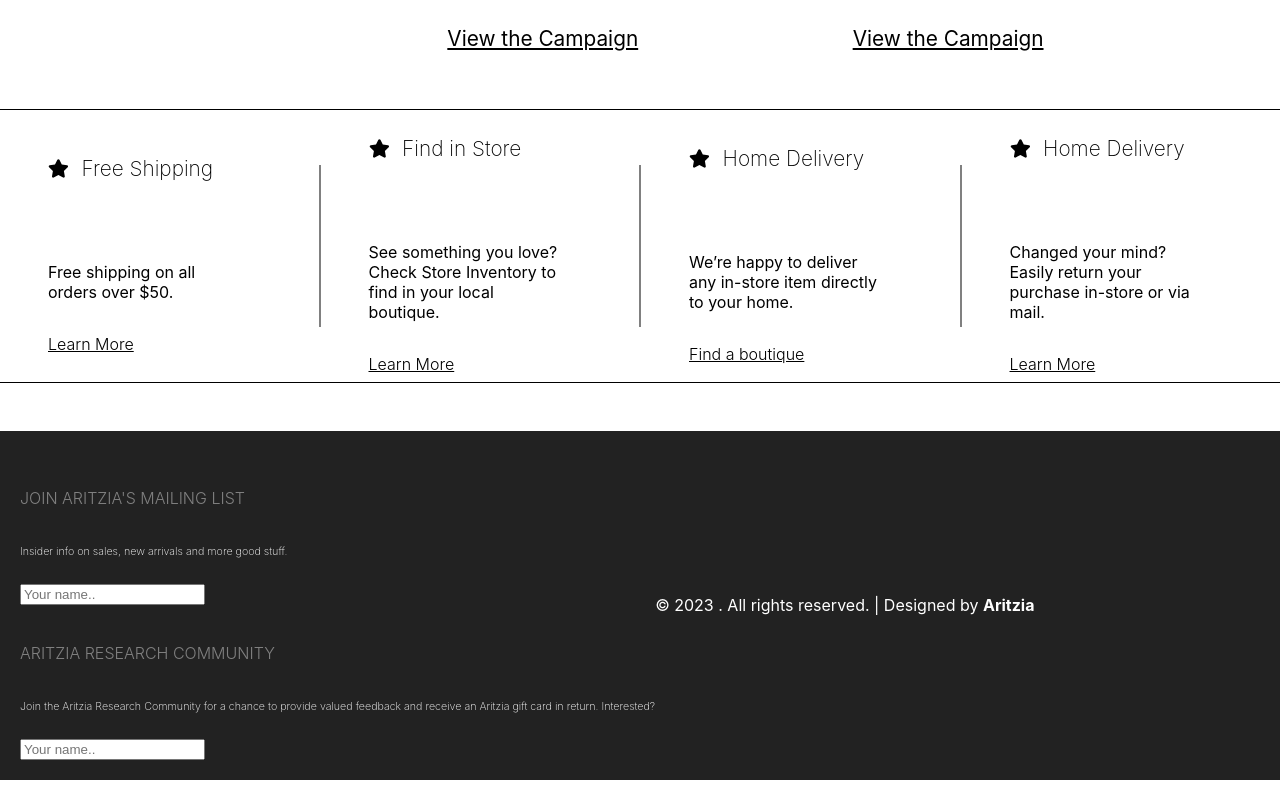
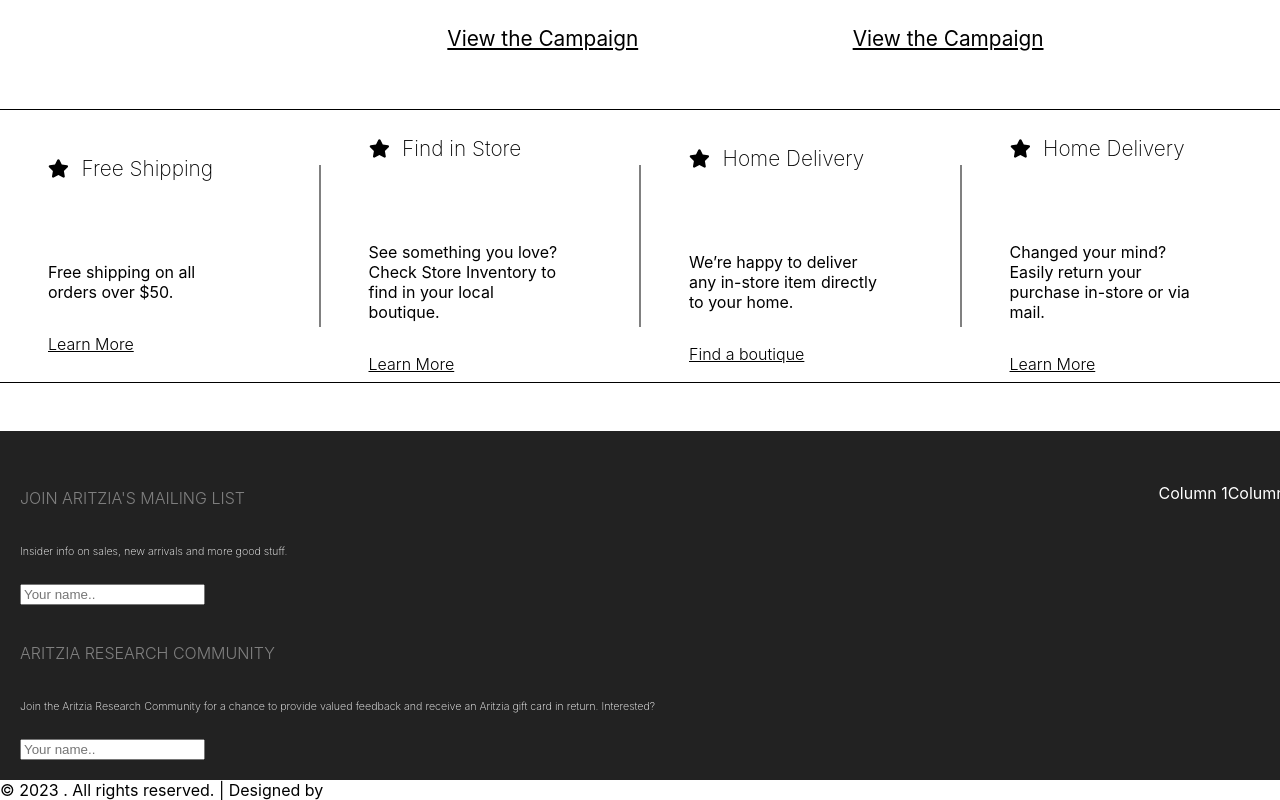
Before and after one commit to OdeliaFink/product-store, a React (Create React App) app: page / in a window 1280 px wide. Shown: the part 4108-4908 px from the top of the page. Built offline with nearby package versions, Linux system fonts and the light colour scheme; the HTML template or start-up script is replaced by a standard one.

Commit message:
refactor

```diff
--- a/src/components/Footer.tsx
+++ b/src/components/Footer.tsx
@@ -6,6 +6,8 @@ const Container = styled.footer`
   color: #fff;
   padding: 20px;
   text-align: center;
+  display: flex;
+  justify-content: space-between;
 
   bottom: 0;
   width: 100%;
@@ -32,10 +34,14 @@ type FooterProps = {
 
 const Footer: React.FC<FooterProps> = ({ companyName, year }) => {
   return (
+    <>
+      <div>
         <Container>
           <div style={{ display: 'flex', flexDirection: 'column' }}>
             <div style={{ textAlign: 'left' }}>
-          <h6 style={{ fontSize: '1rem', fontWeight: '300', color: 'grey' }}>
+              <h6
+                style={{ fontSize: '1rem', fontWeight: '300', color: 'grey' }}
+              >
                 JOIN ARITZIA'S MAILING LIST
               </h6>
               <h6 style={{ fontSize: '1', fontWeight: '200' }}>
@@ -49,12 +55,15 @@ const Footer: React.FC<FooterProps> = ({ companyName, year }) => {
               />
             </div>
             <div style={{ textAlign: 'left' }}>
-          <h6 style={{ fontSize: '1rem', fontWeight: '300', color: 'grey' }}>
+              <h6
+                style={{ fontSize: '1rem', fontWeight: '300', color: 'grey' }}
+              >
                 ARITZIA RESEARCH COMMUNITY
               </h6>
               <h6 style={{ fontSize: '1', fontWeight: '200' }}>
-            Join the Aritzia Research Community for a chance to provide valued
-            feedback and receive an Aritzia gift card in return. Interested?
+                Join the Aritzia Research Community for a chance to provide
+                valued feedback and receive an Aritzia gift card in return.
+                Interested?
               </h6>
               <input
                 type="text"
@@ -64,13 +73,27 @@ const Footer: React.FC<FooterProps> = ({ companyName, year }) => {
               />
             </div>
           </div>
+          <div
+            style={{
+              display: 'flex',
+              flexDirection: 'row',
+              alignItems: 'flex-start',
+              position: 'relative',
+              bottom: '7rem',
+            }}
+          >
+            <div>Column 1</div>
+            <div>Column 2</div>
+          </div>
+        </Container>
         <div>
           <Text>
             &copy; {year} {companyName}. All rights reserved. | Designed by{' '}
             <Link href="https://yourdesigner.com">Aritzia</Link>
           </Text>
         </div>
-    </Container>
+      </div>
+    </>
   );
 };
 
```
Lines whose indentation alone changed are shown as unchanged.
